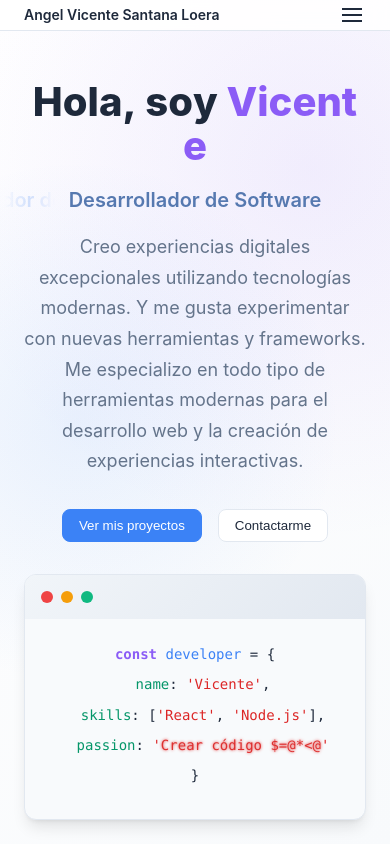
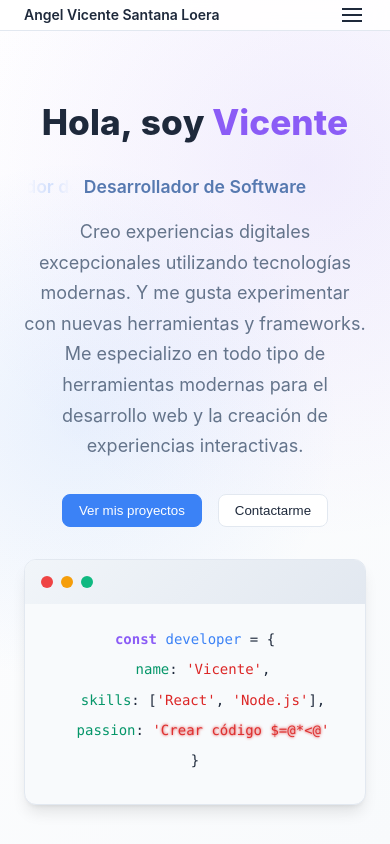
Before and after one commit to AVSL05/Portfolio, a React (Vite) app: page / in a window 390 px wide. Shown: the top 844 px of the page. Built offline with nearby package versions, Linux system fonts and the light colour scheme.

Commit message:
UX/UI mejora en plataformas moviles con pantalla pequeña

```diff
--- a/src/sections/Hero.css
+++ b/src/sections/Hero.css
@@ -41,6 +41,8 @@
   line-height: 1.1;
   margin-bottom: var(--spacing-lg);
   color: var(--text-primary);
+  overflow: visible; /* Asegurar que no se corte */
+  padding: 0.1rem 0; /* Padding mínimo de seguridad */
 }
 
 .gradient-text {
@@ -142,7 +144,12 @@
     text-align: center;
   }
 
-  .hero-title { font-size: 2.5rem; }
+  .hero-title {
+    font-size: 2.5rem;
+    line-height: 1.2; /* Aumentado de 1.1 a 1.2 */
+    padding: 0.2rem 0; /* Padding extra para evitar cortes */
+  }
+
   .hero-subtitle { font-size: 1.25rem; }
 
   .hero-actions {
@@ -152,3 +159,18 @@
 
   .code-snippet { max-width: 100%; }
 }
+
+/* Específico para móviles pequeños (iPhone 12 y similares) */
+@media (max-width: 480px) {
+  .hero-title {
+    font-size: 2.2rem;
+    line-height: 1.25; /* Aún más espacioso */
+    padding: 0.3rem 0; /* Más padding para seguridad */
+    margin-bottom: var(--spacing-xl); /* Más espacio inferior */
+  }
+
+  .hero-subtitle {
+    font-size: 1.1rem;
+    margin-bottom: var(--spacing-lg);
+  }
+}
```
